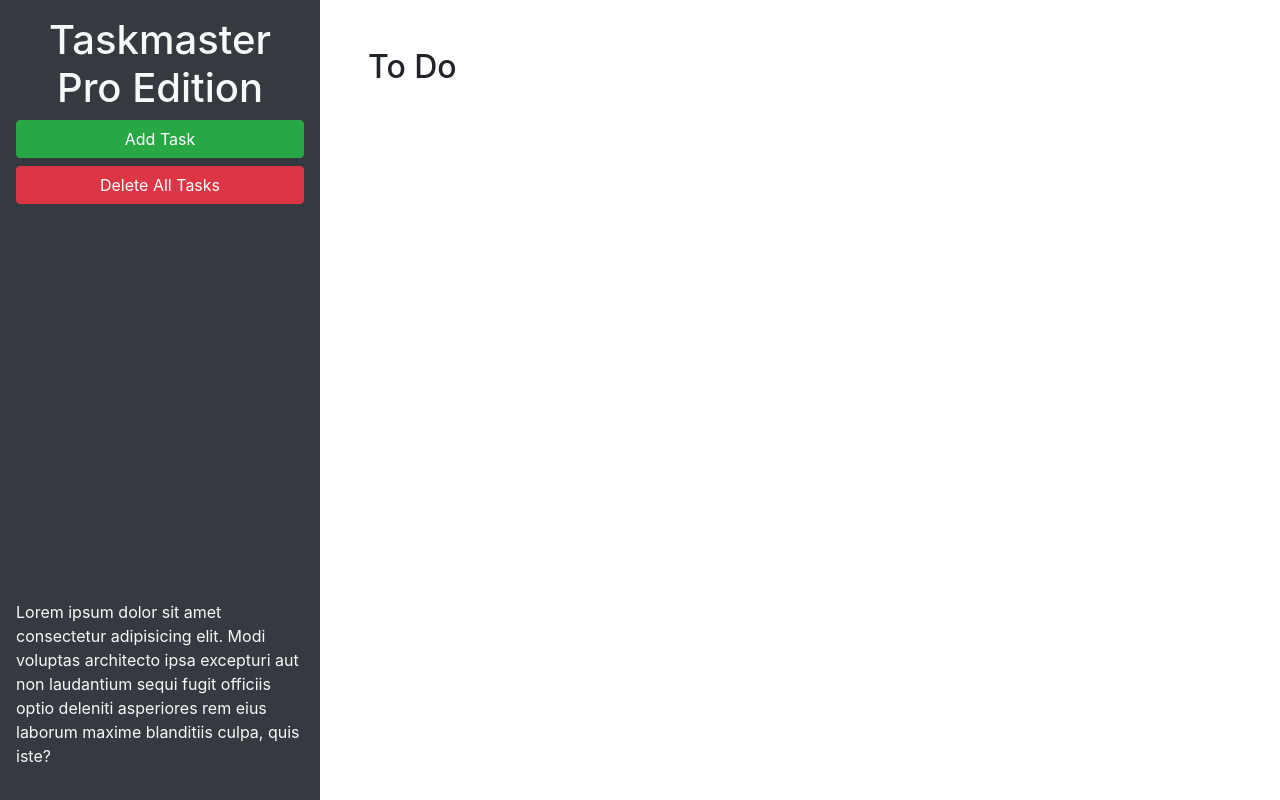
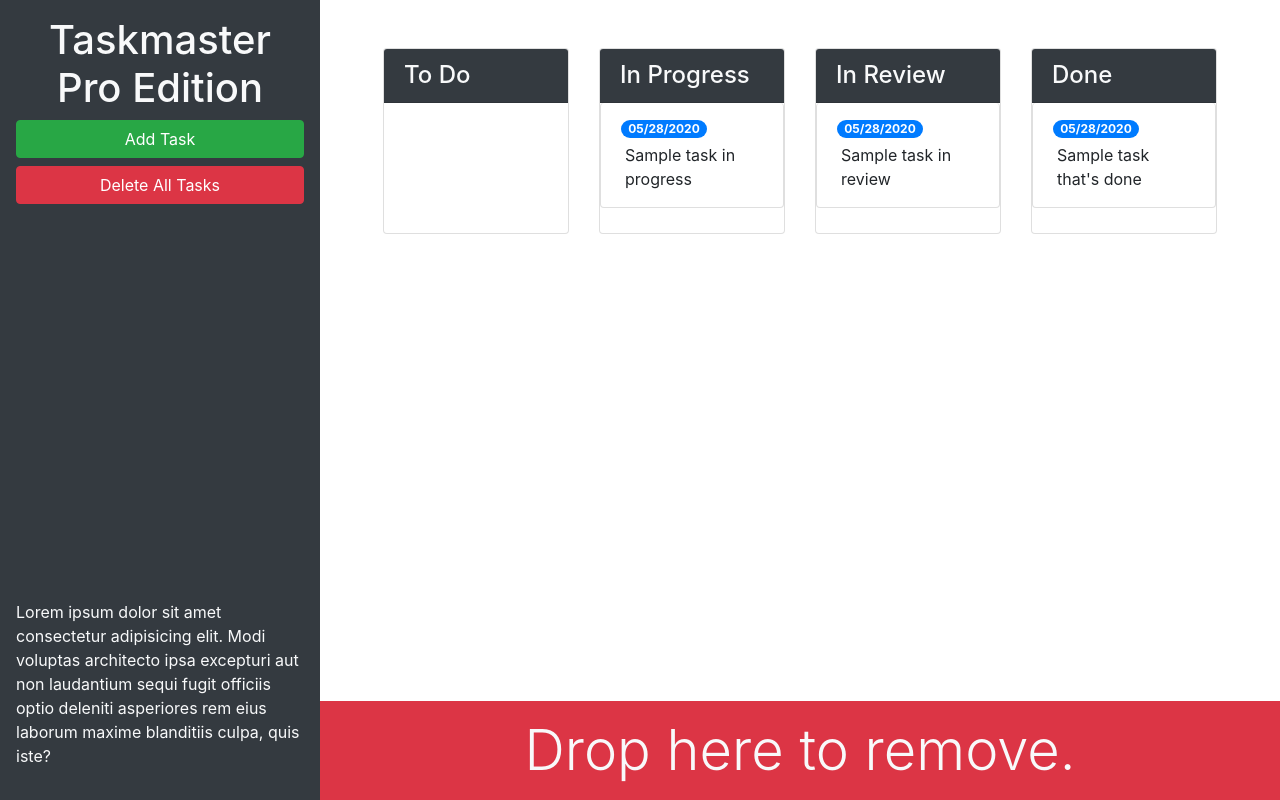
Before and after one commit to svnday/taskmaster-pro, a plain HTML site: page index.html in a window 1280 px wide. Drawn offline with nearby package versions, Linux system fonts and the light colour scheme.

Commit message:
added styling for trash dropzone and task columns/cards with bootstrap

```diff
--- a/index.html
+++ b/index.html
@@ -13,7 +13,7 @@
 <body>
 
   <div class="row min-vh-100 no-gutters">
-    <header class="col-12 col-lg-3 bg-dark text-light d-flex flex-column p-4 p-lg-3">
+    <header class="col-12 col-lg-3 bg-dark text-light sticky-top d-flex flex-column p-4 p-lg-3">
       <h1 class="text-center">Taskmaster Pro Edition</h1>
       <button id="create-task" class="btn btn-block btn-success" data-toggle="modal" data-target="#task-form-modal">Add
         Task</button>
@@ -23,10 +23,60 @@
         laudantium sequi fugit officiis optio deleniti asperiores rem eius laborum maxime blanditiis culpa, quis iste?
       </p>
     </header>
-    <main class="col-12 col-lg-9">
-      <div class="m-5">
-        <h2>To Do</h2>
-        <ul id="list-toDo" class="list-group"> </ul>
+    <main class="col-12 col-lg-9 d-flex flex-column">
+      <div class="m-5 row justify-content-around">
+        <!--todo start-->
+        <div class="col-12 col-md-6 col-xl-3 mb-3">
+          <div class="card">
+            <h4 class="card-header bg-dark text-light">To Do</h4>
+            <ul id="list-toDo" class="list-group"> </ul>
+          </div>
+        </div>
+        <!--todo end-->
+        <!--in progress start -->
+        <div class="col-12 col-md-6 col-xl-3 mb-3">
+          <div class="card">
+            <h4 class="card-header bg-dark text-light">In Progress</h4>
+            <ul id="list-inProgress" class="list-group">
+              <li class="list-group-item">
+                <span class="badge badge-primary badge-pill">05/28/2020</span>
+                <p class="m-1">Sample task in progress</p>
+              </li>
+            </ul>
+          </div>
+        </div>
+        <!--in progress end-->
+        <!--in review start-->
+        <div class="col-12 col-md-6 col-xl-3 mb-3">
+          <div class="card">
+            <h4 class="card-header bg-dark text-light">In Review</h4>
+            <ul id="list-inReview" class="list-group">
+              <li class="list-group-item">
+                <span class="badge badge-primary badge-pill">05/28/2020</span>
+                <p class="m-1">Sample task in review</p>
+              </li>
+            </ul>
+          </div>
+        </div>
+        <!--in review end-->
+        <!--done start-->
+        <div class="col-12 col-md-6 col-xl-3 mb-3">
+          <div class="card">
+            <h4 class="card-header bg-dark text-light">Done</h4>
+            <ul id="list-done" class="list-group">
+              <li class="list-group-item">
+                <span class="badge badge-primary badge-pill">05/28/2020</span>
+                <p class="m-1">Sample task that's done</p>
+              </li>
+            </ul>
+          </div>
+        </div>
+        <!--done end-->
+      </div>
+      <div class="mt-auto" id="trash">
+        <div class="w-100 bg-danger p-3 text-center text-light display-4">
+          Drop here to remove.
+        </div>
       </div>
     </main>
   </div>
@@ -46,11 +96,11 @@
           <form>
             <div class="form-group">
               <label for="modalTaskDescription">Task description</label>
-              <textarea id="modalTaskDescription" rows="3"></textarea>
+              <textarea id="modalTaskDescription" rows="3" class="form-control"></textarea>
             </div>
             <div class="form-group">
               <label for="modalDueDate">Due date</label>
-              <input type="text" id="modalDueDate" placeholder="mm/dd/yyyy" autocomplete="off" />
+              <input type="text" class="form-control" id="modalDueDate" placeholder="mm/dd/yyyy" autocomplete="off" />
             </div>
           </form>
         </div>
```
